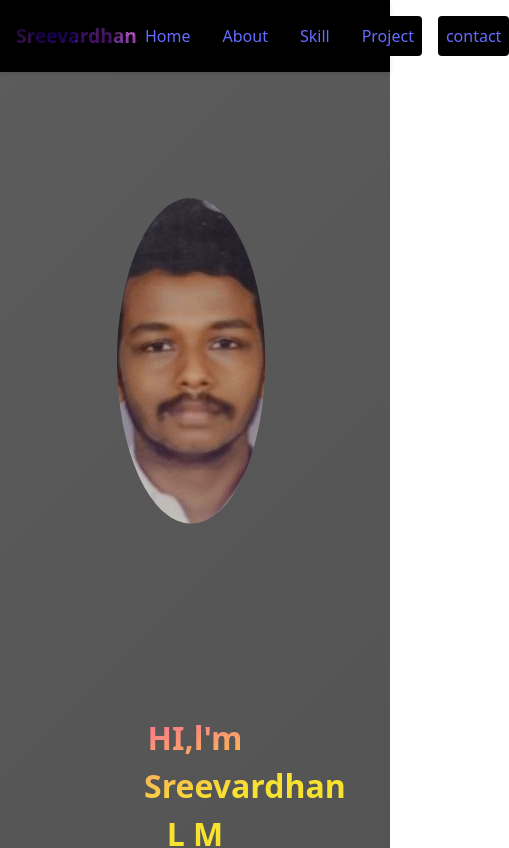
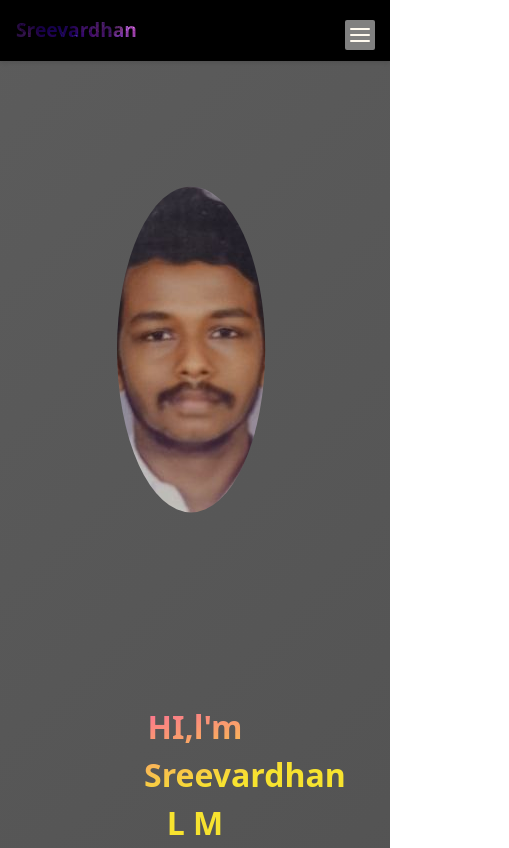
Before and after one commit to Sreevardhan2002-cell/Portfolio, a React (Vite) app: page / in a window 390 px wide. Shown: the top 848 px of the page, 509 px wide, since content can reach past the window. Built offline with nearby package versions, Linux system fonts and the light colour scheme.

Commit message:
Update in nav-toggle

```diff
--- a/src/CSS/NavBar.css
+++ b/src/CSS/NavBar.css
@@ -29,6 +29,15 @@
     border-radius: 4px;
     transition: background-color 0.2s;
 }
+.nav-top_line,
+.nav-middle_line,
+.nav-bottom_line{
+    display: none;
+}
+
+.toggle{
+    display: none;
+}
 
 .navbar-link:hover{
     background-color:  rgba(255, 255, 255, 0.1);
@@ -53,3 +62,52 @@
 .nav-btn{
     cursor: pointer;
 }
+@media(max-width:500px){
+    .toggle{
+        display: block;
+        position:absolute;
+        height: 30px;
+        width: 30px;
+        top: 20px;
+        right: 15px;
+        z-index: 1;
+        cursor: pointer;
+        border-radius: 2px;
+        background-color: gray;
+        box-shadow: 0 0 10px(0,0,0,0.3);
+    }
+    .navbar-link{
+        display: none;
+    }
+    .toggle .common{
+        position: absolute;
+        height: 2px;
+        width:20px;
+        background-color: floralwhite;
+        border-radius: 20px;
+        transition: 0.3 ease;
+    }
+    .toggle .nav-top_line,
+    .toggle .nav-middle_line,
+    .toggle .nav-bottom_line{
+        display: block;
+    }
+
+    .toggle .nav-top_line{
+        top:30%;
+        left: 50%;
+        transform: translate(-50%,-50%);
+
+    }
+    .toggle .nav-middle_line{
+        top: 50%;
+        left: 50%;
+        transform: translate(-50%, -50%);
+    }
+
+    .toggle .nav-bottom_line{
+        top: 70%;
+        left: 50%;
+        transform: translate(-50%, -50%);
+    }
+}
--- a/src/Component/NavBar.jsx
+++ b/src/Component/NavBar.jsx
@@ -11,7 +11,13 @@ function NaveBar(){
             <div className="navbar-head">
                 Sreevardhan
             </div>
+                <div className="toggle">
+                <div className="nav-top_line common"></div>
+                <div className="nav-middle_line common"></div>
+                <div className="nav-bottom_line common"></div>
+                </div>
             <li className="navbar-links">
+
                 <a href={About} className="navbar-link nav-btn">Home</a>
                 <a href={AboutContent} className="navbar-link nav-btn">About</a>
                 <a href={Skill} className="navbar-link nav-btn">Skill</a>
```
